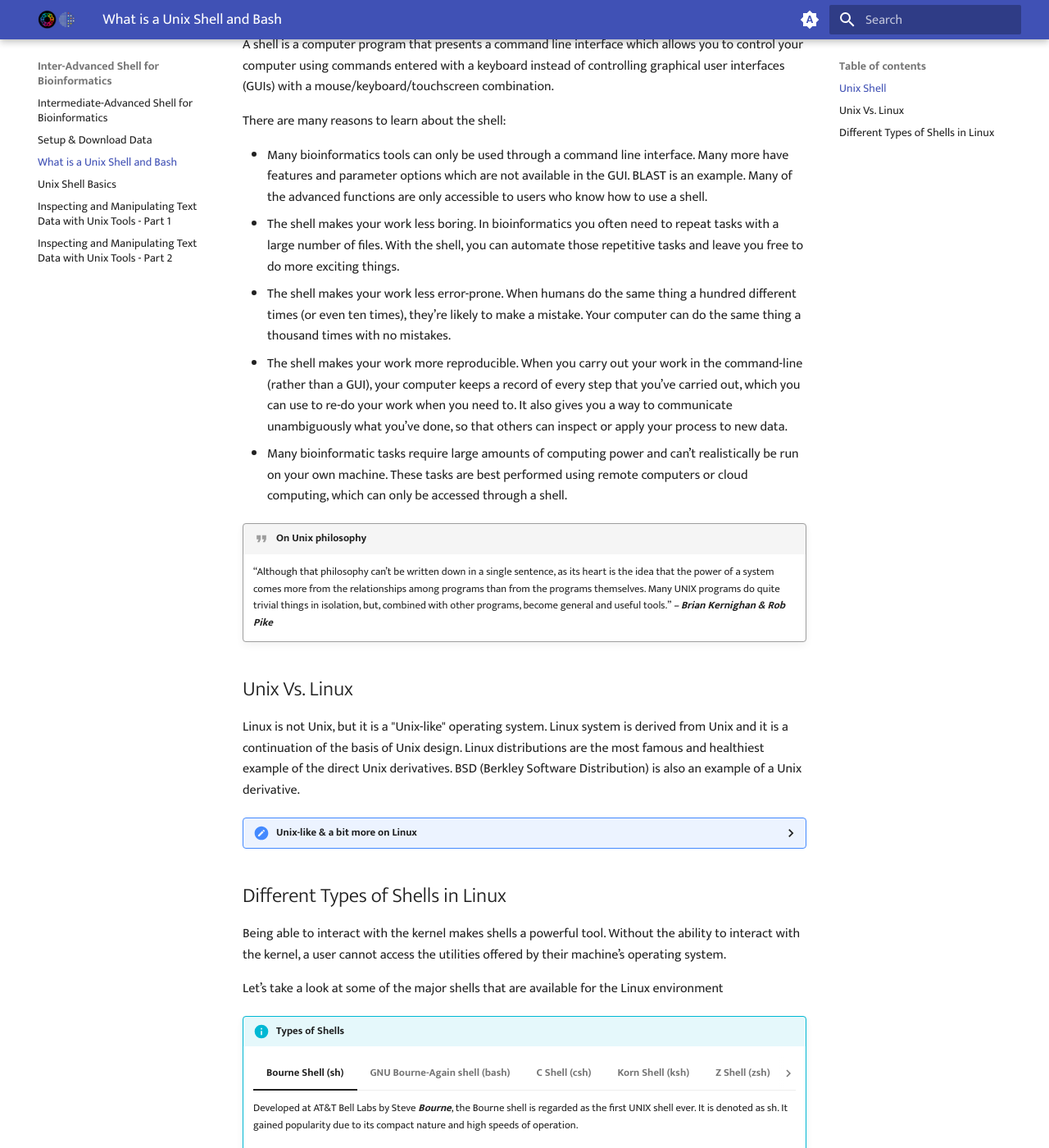
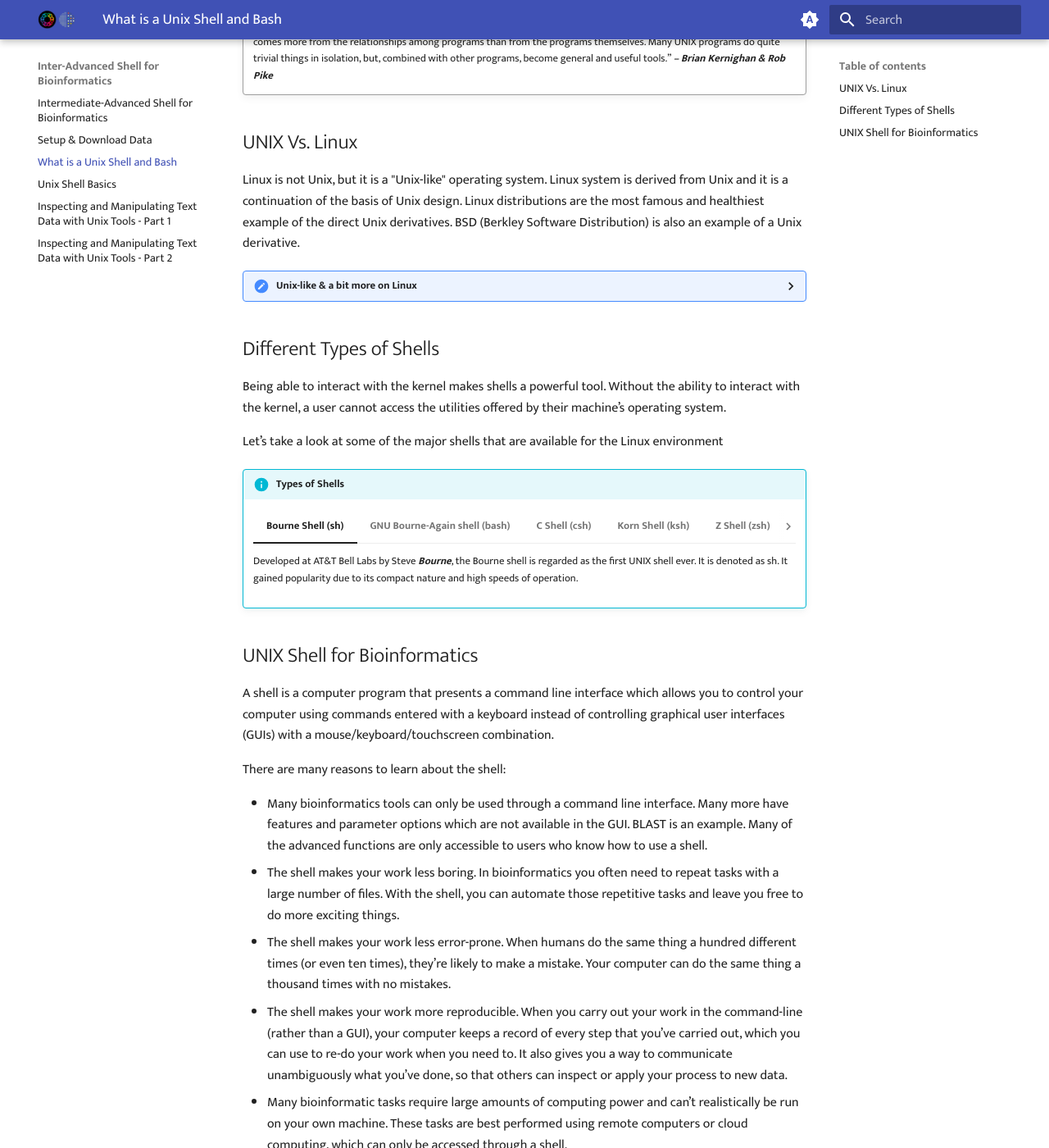
Before and after one commit to GenomicsAotearoa/shell-for-bioinformatics, an MkDocs documentation site: the page built from docs/1_introduction.md, in a window 1280 px wide and 1400 px high, scrolled down 254 px. Shown: the whole window at 82% size. Built offline with MkDocs 1.6.1 and Material for MkDocs 9.7.7, drawn with Linux system fonts in a browser that asks for light colours; some of the changed lines change nothing that is shown; some of the changed text lies outside the part shown.

Commit message:
change the order of intro page

```diff
--- a/docs/1_introduction.md
+++ b/docs/1_introduction.md
@@ -9,23 +9,12 @@
 
 
 
-## Unix Shell
-
-A shell is a computer program that presents a command line interface which allows you to control your computer using commands entered with a keyboard instead of controlling graphical user interfaces (GUIs) with a mouse/keyboard/touchscreen combination.
-
-There are many reasons to learn about the shell:
-
-* Many bioinformatics tools can only be used through a command line interface. Many more have features and parameter options which are not available in the GUI. BLAST is an example. Many of the advanced functions are only accessible to users who know how to use a shell.
-* The shell makes your work less boring. In bioinformatics you often need to repeat tasks with a large number of files. With the shell, you can automate those repetitive tasks and leave you free to do more exciting things.
-* The shell makes your work less error-prone. When humans do the same thing a hundred different times (or even ten times), they’re likely to make a mistake. Your computer can do the same thing a thousand times with no mistakes.
-* The shell makes your work more reproducible. When you carry out your work in the command-line (rather than a GUI), your computer keeps a record of every step that you’ve carried out, which you can use to re-do your work when you need to. It also gives you a way to communicate unambiguously what you’ve done, so that others can inspect or apply your process to new data.
-* Many bioinformatic tasks require large amounts of computing power and can’t realistically be run on your own machine. These tasks are best performed using remote computers or cloud computing, which can only be accessed through a shell.
 
 !!! quote "On Unix philosophy"
 
     “Although that philosophy can’t be written down in a single sentence, as its heart is the idea that the power of a system comes more from the relationships among programs than from the programs themselves. Many UNIX programs do quite trivial things in isolation, but, combined with other programs, become general and useful tools.” ***– Brian Kernighan & Rob Pike***
 
-## Unix Vs. Linux
+## UNIX Vs. Linux
 
 Linux is not Unix, but it is a "Unix-like" operating system. Linux system is derived from Unix and it is a continuation of the basis of Unix design. Linux distributions are the most famous and healthiest example of the direct Unix derivatives. BSD (Berkley Software Distribution) is also an example of a Unix derivative.
 
@@ -43,8 +32,7 @@ Linux is not Unix, but it is a "Unix-like" operating system. Linux system is der
 
     Linux distribution (also called as a **distro** in short) is an operating system that is created from a collection of software built upon the Linux Kernel and is a package management system. A standard Linux distribution consists of a Linux kernel, GNU system, GNU utilities, libraries, compiler, additional software, documentation, a window system, window manager and a desktop environment. Most of the software included in a Linux distribution is free and open source. They may include some proprietary software like binary blobs which is essential for a few device drivers.
 
-## Different Types of Shells in Linux
-
+## Different Types of Shells
 Being able to interact with the kernel makes shells a powerful tool. Without the ability to interact with the kernel, a user cannot access the utilities offered by their machine’s operating system.
 
 Let’s take a look at some of  the major shells that are available for the Linux environment
@@ -91,6 +79,17 @@ Let’s take a look at some of  the major shells that are available for the Linu
 
         If you want to make your command line more productive, more useful, and more fun, without learning a bunch of arcane syntax and configuration options, then fish might be just what you’re looking for!
 
+## UNIX Shell for Bioinformatics
+
+A shell is a computer program that presents a command line interface which allows you to control your computer using commands entered with a keyboard instead of controlling graphical user interfaces (GUIs) with a mouse/keyboard/touchscreen combination.
+
+There are many reasons to learn about the shell:
+
+* Many bioinformatics tools can only be used through a command line interface. Many more have features and parameter options which are not available in the GUI. BLAST is an example. Many of the advanced functions are only accessible to users who know how to use a shell.
+* The shell makes your work less boring. In bioinformatics you often need to repeat tasks with a large number of files. With the shell, you can automate those repetitive tasks and leave you free to do more exciting things.
+* The shell makes your work less error-prone. When humans do the same thing a hundred different times (or even ten times), they’re likely to make a mistake. Your computer can do the same thing a thousand times with no mistakes.
+* The shell makes your work more reproducible. When you carry out your work in the command-line (rather than a GUI), your computer keeps a record of every step that you’ve carried out, which you can use to re-do your work when you need to. It also gives you a way to communicate unambiguously what you’ve done, so that others can inspect or apply your process to new data.
+* Many bioinformatic tasks require large amounts of computing power and can’t realistically be run on your own machine. These tasks are best performed using remote computers or cloud computing, which can only be accessed through a shell.
 
 - - -
 <p style="text-align:left;">
```
